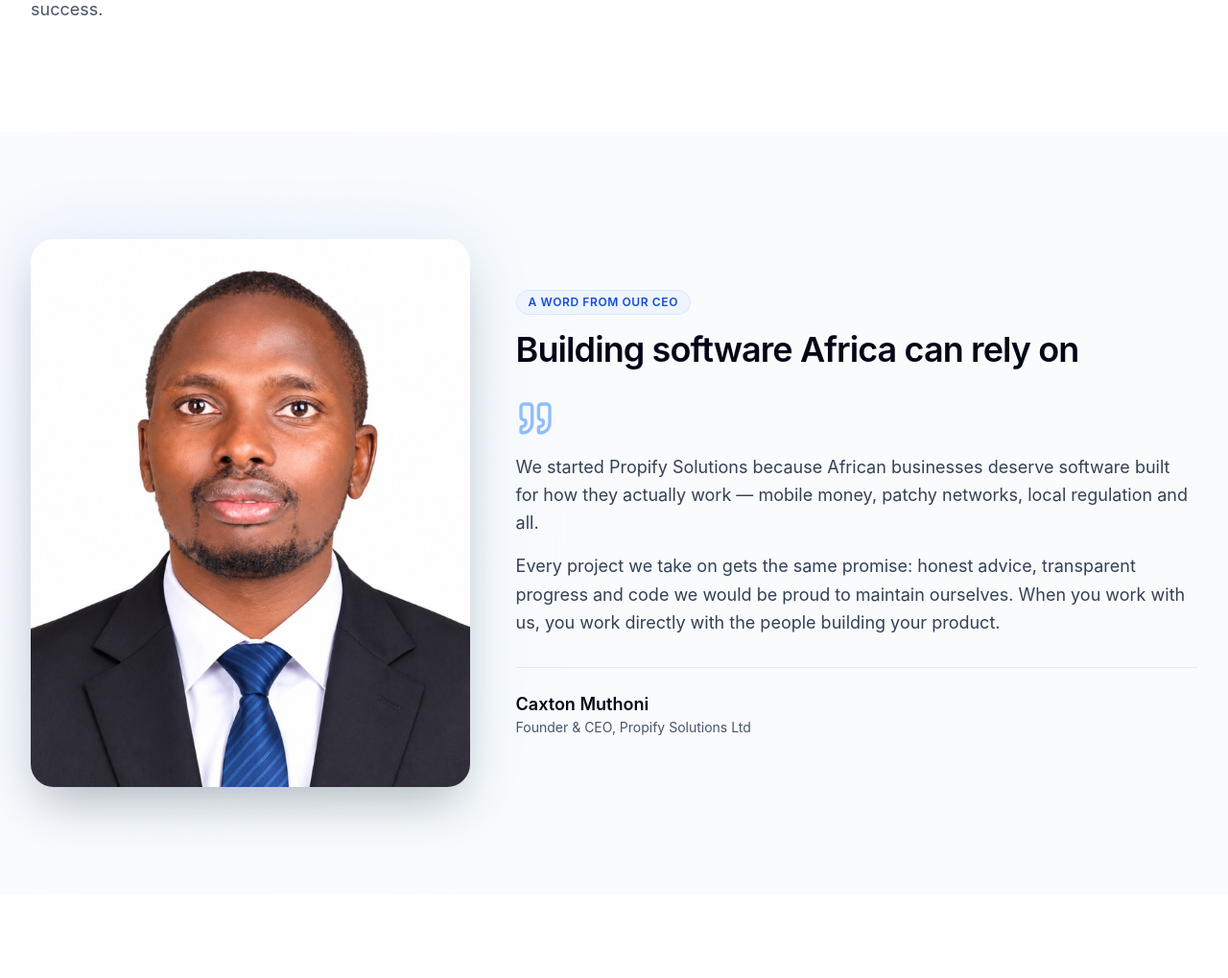
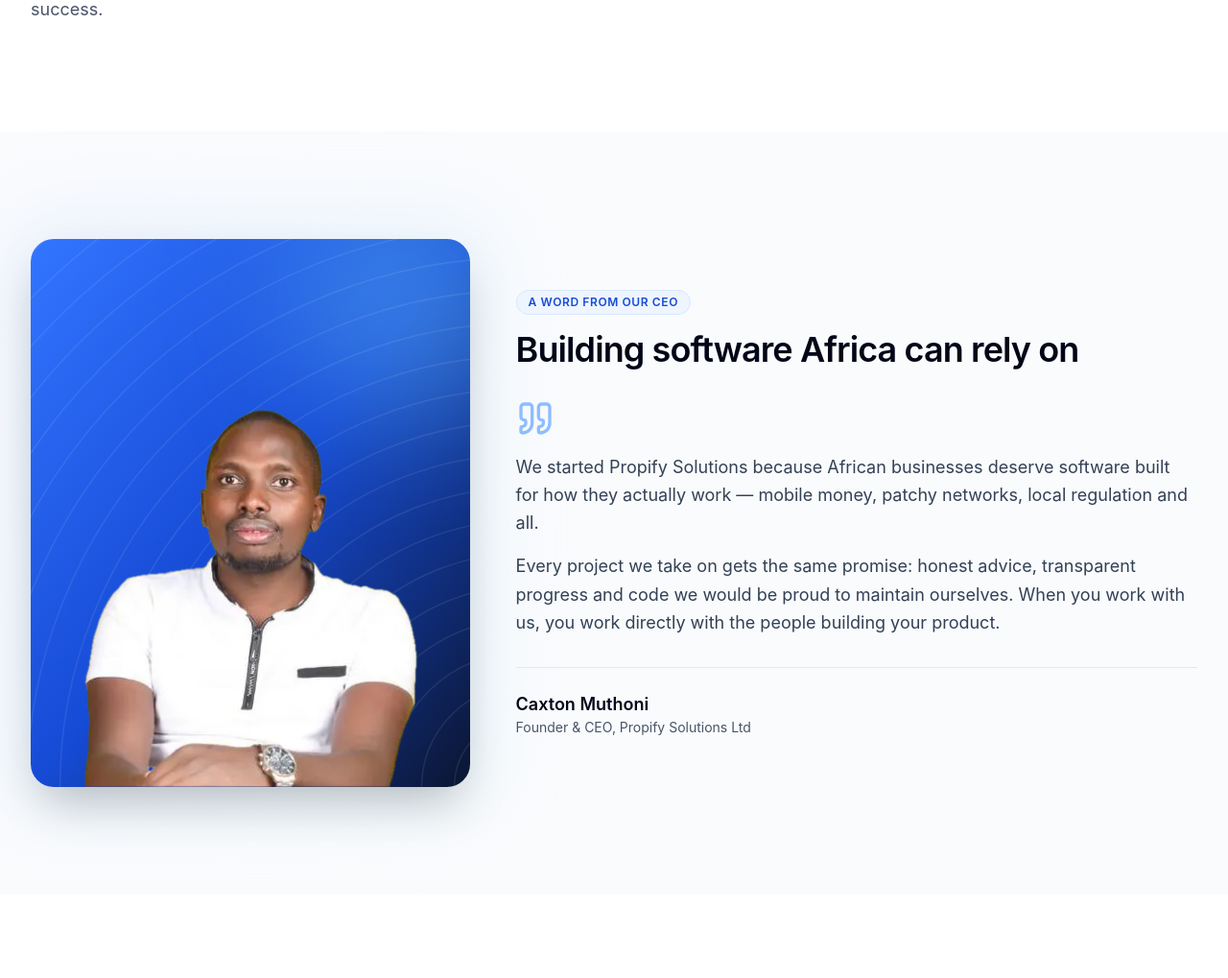
Before and after one commit to caxtonMuthoni/PropifySolutionsLtd, a Laravel app: page /about in a window 1280 px wide. Shown: the part 1098-2117 px from the top of the page at 96% size. Run offline with Laravel 12, Linux system fonts and the light colour scheme; style sheets or scripts are compiled from the project's sources; some libraries are stand-ins or nearby versions; some web fonts are replaced.

Commit message:
feat: new CEO portrait with background removed; merge agent Link header
- Replace CEO photo with background-removed WebP cutout (14 KB) on a
  brand gradient backdrop
- Merge markdown/llms.txt Link entries into the existing Link header so
  they are not lost behind Vite preload links

Co-Authored-By: Claude Opus 5.5 <noreply@anthropic.com>

```diff
--- a/app/Http/Middleware/ServeMarkdownToAgents.php
+++ b/app/Http/Middleware/ServeMarkdownToAgents.php
@@ -43,7 +43,9 @@ class ServeMarkdownToAgents
 
         if ($isPublicPage && str_contains((string) $response->headers->get('Content-Type'), 'text/html')) {
             $response->headers->set('Vary', 'Accept', false);
-            $response->headers->set('Link', '<'.$this->seo->markdownUrl($path).'>; rel="alternate"; type="text/markdown", <'.$this->seo->url('/llms.txt').'>; rel="describedby"; type="text/plain"', false);
+            $agentLinks = '<'.$this->seo->markdownUrl($path).'>; rel="alternate"; type="text/markdown", <'.$this->seo->url('/llms.txt').'>; rel="describedby"; type="text/plain"';
+            $existingLinks = implode(', ', $response->headers->all('link'));
+            $response->headers->set('Link', $existingLinks === '' ? $agentLinks : "{$existingLinks}, {$agentLinks}");
         }
 
         return $response;
--- a/config/agency.php
+++ b/config/agency.php
@@ -75,7 +75,7 @@ return [
         'ceo' => [
             'name' => 'Caxton Muthoni',
             'role' => 'Founder & CEO',
-            'photo' => '/images/team/ceo.jpg',
+            'photo' => '/images/team/ceo.webp',
             'linkedin' => '',
             'message' => [
                 'We started Propify Solutions because African businesses deserve software built for how they actually work — mobile money, patchy networks, local regulation and all.',
--- a/resources/views/site/about.blade.php
+++ b/resources/views/site/about.blade.php
@@ -34,7 +34,11 @@
         <div class="container-page grid items-center gap-12 lg:grid-cols-5">
             <div class="relative lg:col-span-2">
                 <div class="absolute -inset-4 -z-10 rounded-[2rem] bg-gradient-to-br from-primary-200 to-accent-300/60 blur-2xl dark:from-primary-900 dark:to-ink-800" aria-hidden="true"></div>
-                <x-team-avatar :person="$team['ceo']" size="lg" class="aspect-[4/5] w-full rounded-3xl shadow-2xl" />
+                <div class="relative aspect-[4/5] w-full overflow-hidden rounded-3xl bg-gradient-to-br from-primary-500 via-primary-700 to-ink-900 shadow-2xl">
+                    <div class="pointer-events-none absolute -right-16 -top-16 h-64 w-64 rounded-full bg-accent-400/30 blur-3xl" aria-hidden="true"></div>
+                    <div class="pointer-events-none absolute inset-0 bg-rings bg-cover bg-center opacity-60" aria-hidden="true"></div>
+                    <x-team-avatar :person="$team['ceo']" size="lg" class="absolute inset-x-0 bottom-0 h-[92%] w-full !object-contain object-bottom" />
+                </div>
             </div>
             <div class="lg:col-span-3">
                 <p class="eyebrow">A word from our CEO</p>
```
Also changed, not shown: public/images/team/ceo.jpg (deleted), public/images/team/ceo.webp (added).
